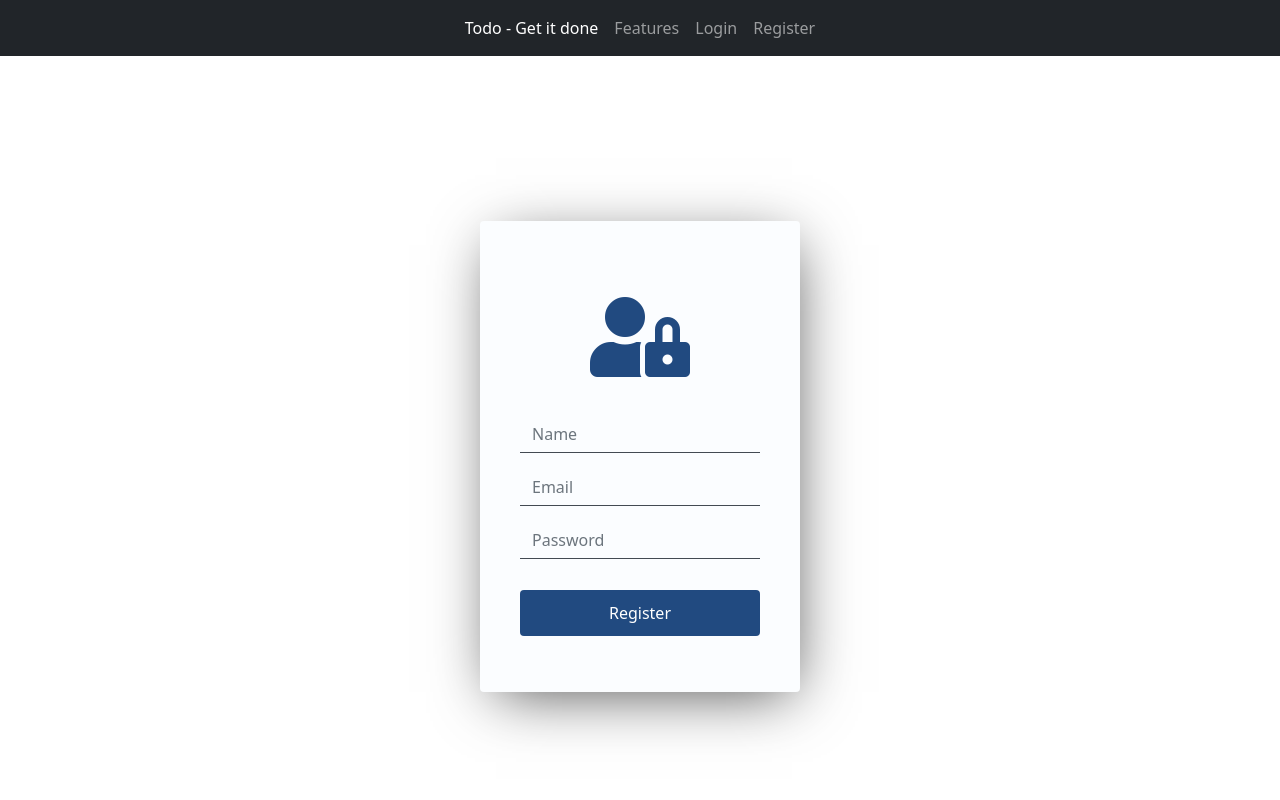
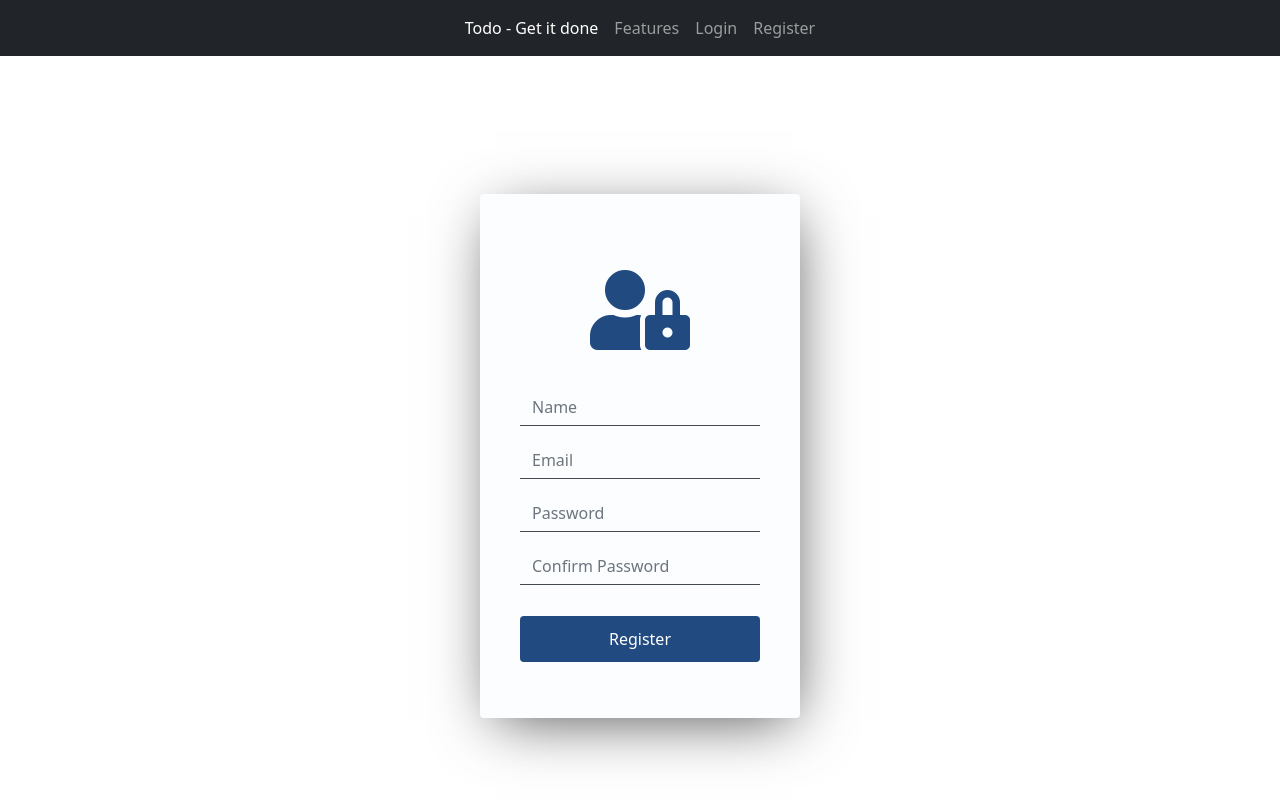
Before and after one commit to KristiSeraj/todo-app, a plain HTML site: page views/register.html in a window 1280 px wide. Drawn offline with nearby package versions, Linux system fonts and the light colour scheme.

Commit message:
confirm password added for register html page

```diff
--- a/views/register.html
+++ b/views/register.html
@@ -49,6 +49,9 @@
             <input class="form-control" type="password" name="password" placeholder="Password" aria-label="Password">
           </div>
           <div class="mb-3">
+            <input class="form-control" type="password" name="password" placeholder="Confirm Password" aria-label="Confirm Password">
+          </div>
+          <div class="mb-3">
             <button class="btn btn-primary">Register</button>
           </div>
       </form>
```
